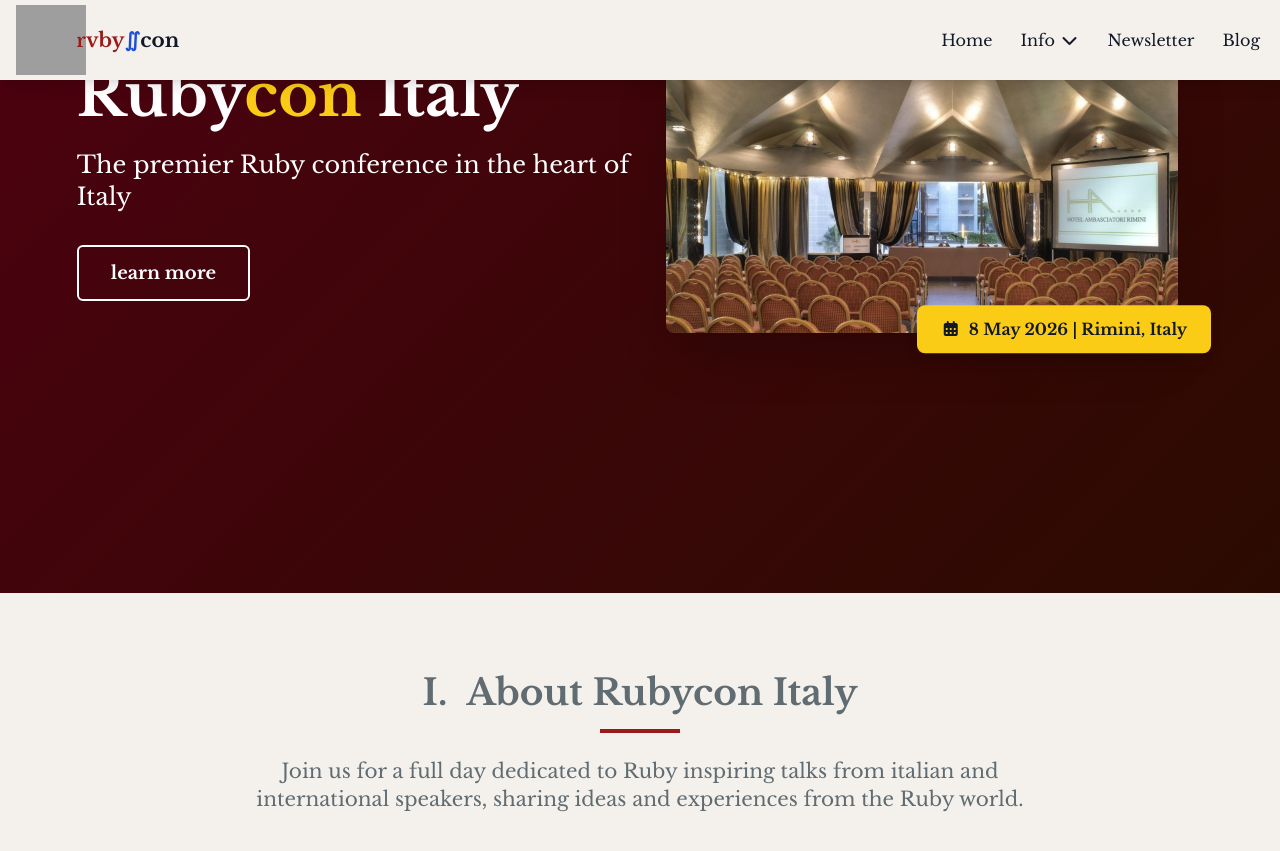
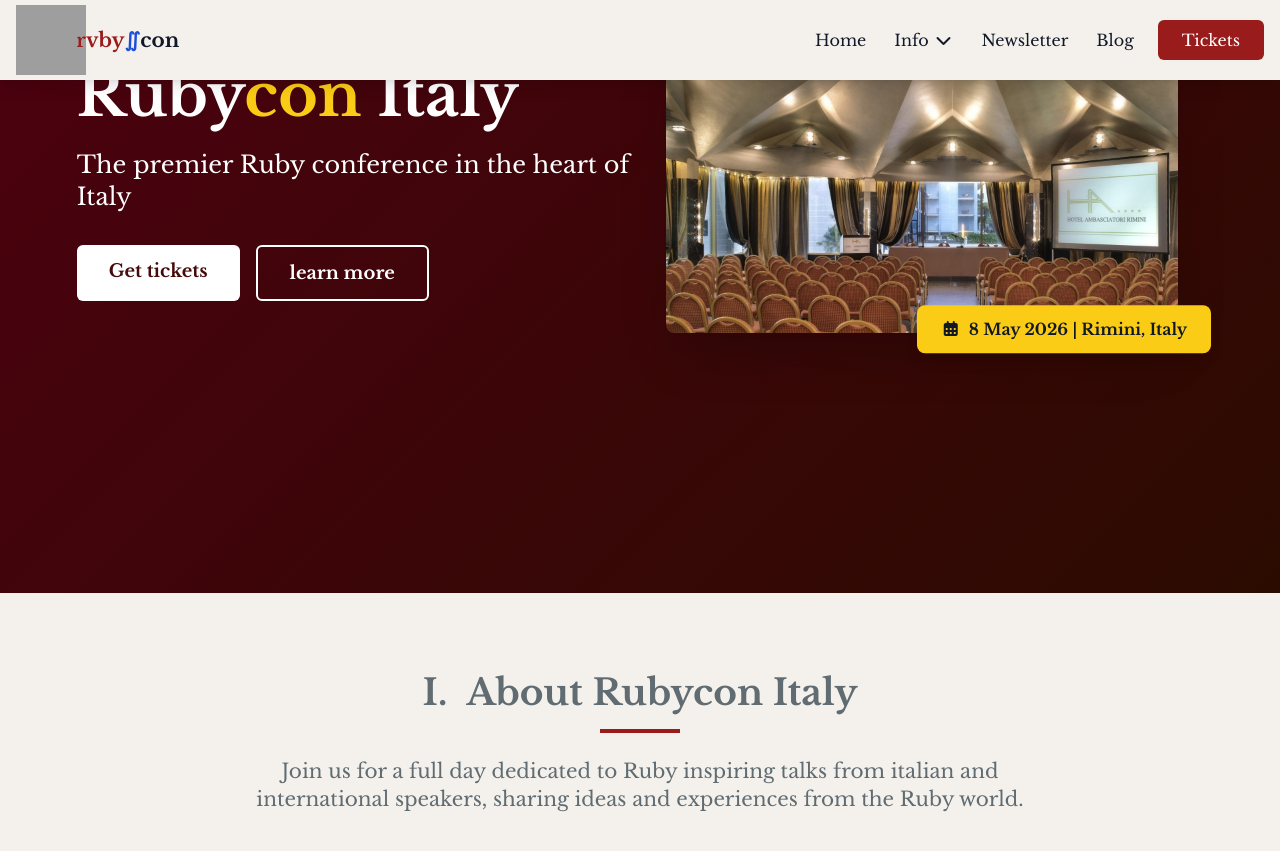
Before and after one commit to palladius/rubycon.it, a Jekyll site: the page built from rubycon.it/index.html, in a window 1280 px wide and 900 px high, scrolled down 307 px. Shown: the top 851 px of the window. Built offline with Jekyll 4.4.1, drawn with Linux system fonts in a browser that asks for light colours; nearby versions of some CDN libraries; grey boxes are pictures that could not be loaded.

Commit message:
added get tickets

```diff
--- a/rubycon.it/_config.yml
+++ b/rubycon.it/_config.yml
@@ -29,8 +29,8 @@
   name: Rubycon
   date: 8 May 2026
   location: Rimini, Italy
-  tickets: Tickets available soon!
-  #tickets_url: "https://ti.to/rubycon/rubycon-2026"
+  tickets_status: Tickets available soon!
+  tickets_url: "https://ti.to/rubycon/rubycon-2026"
 
 
 # Build settings
--- a/rubycon.it/_includes/header.html
+++ b/rubycon.it/_includes/header.html
@@ -6,7 +6,7 @@
                 <div class="flex-shrink-0 flex items-center">
                     <a href="/#home" class="flex items-center">
                         <img src="{{ "/assets/images/logo.png" | relative_url }}" alt="Rubycon Italy conference logo" style="width: 70px; height: 70px; mix-blend-mode: darken;">
-                        <span class="text-xl font-bold text-gray-900" style="margin-left: -10px;">
+                        <span class="text-xl font-bold text-gray-900 hidden sm:block" style="margin-left: -10px;">
                             <span class="text-red-800">rvby</span><span class="text-blue-700">∬</span>con
                         </span>
                     </a>
@@ -37,11 +37,12 @@
                             {% endif %}
                         </div>
                         {% endfor %}
-                        <!-- <a href="#register" class="bg-red-800 text-white px-6 py-2 rounded-md font-medium hover:bg-red-700 transition">register</a> -->
+                        <a href="{{ site.event.tickets_url }}" class="bg-red-800 text-white px-6 py-2 rounded-md font-medium hover:bg-red-700 transition">Tickets</a>
                     </div>
                 </div>
                 <div class="lg:hidden">
-                    <button class="mobile-menu-button p-2 rounded-md text-gray-700 hover:text-red-800 focus:outline-none"
+                    <a href="{{ site.event.tickets_url }}" class="bg-red-800 text-white px-6 py-2 rounded-md font-medium hover:bg-red-700 transition">Tickets</a>
+                    <button class="mobile-menu-button p-2 rounded-md text-gray-700 hover:text-red-800 focus:outline-none align-middle"
                             onclick="document.querySelector('.mobile-menu').classList.toggle('hidden')">
                         <i class="fas fa-bars text-2xl"></i>
                     </button>
@@ -75,8 +76,6 @@
                         </div>
                     {% endif %}
                 {% endfor %}
-                <!-- <a href="#register" class="block px-3 py-2 text-base font-medium text-white bg-red-800 rounded-md">register</a> -->
-            </div>
         </div>
     </nav>
 </header>
--- a/rubycon.it/_includes/hero.html
+++ b/rubycon.it/_includes/hero.html
@@ -5,7 +5,7 @@
                 <h1 class="text-4xl md:text-6xl font-bold mb-6">Ruby<span class="text-yellow-400">con</span> Italy</h1>
                 <p class="text-xl md:text-2xl mb-8">The premier Ruby conference in the heart of Italy</p>
                 <div class="flex flex-col sm:flex-row space-y-4 sm:space-y-0 sm:space-x-4">
-                    <!-- <a href="#register" class="bg-white text-red-950 px-8 py-3 rounded-md font-bold text-lg hover:bg-gray-100 transition duration-300 text-center">register now</a> -->
+                    <a href="{{ site.event.tickets_url }}" class="bg-white text-red-950 px-8 py-3 rounded-md font-bold text-lg hover:bg-gray-100 transition duration-300 text-center">Get tickets</a>
                     <a href="#about" class="border-2 border-white text-white px-8 py-3 rounded-md font-bold text-lg hover:bg-white hover:text-red-950 transition duration-300 text-center" aria-label="Learn more about Rubycon Italy">learn more</a>
                 </div>
             </div>
@@ -13,7 +13,7 @@
                 <div class="absolute -top-4 bg-yellow-400 text-gray-900 px-6 py-3 rounded-lg shadow-lg font-bold animate-bounce-slow">
                     <div class="flex items-center">
                         <i class="fas fa-ticket mr-2"></i>
-                        <span>{{ site.event.tickets }}</span>
+                        <span>{{ site.event.tickets_status }}</span>
                     </div>
                 </div>
                 <img src="{{ "/assets/images/sala-quarzo.jpg" | relative_url }}" alt="The conference room at Hotel Ambasciatori, named Sala Quarzo" class="rounded-lg shadow-2xl w-full max-w-lg mx-auto" style="height: 300px; object-fit: cover;">
```
